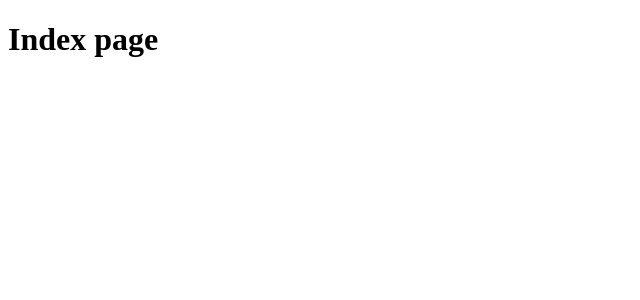
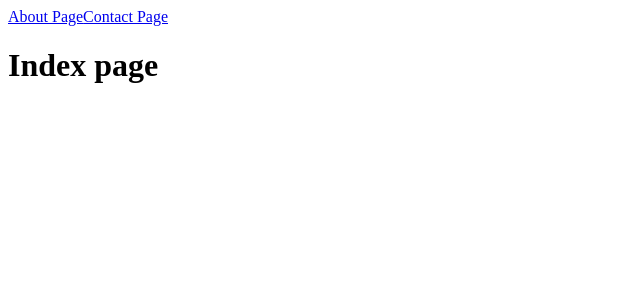
Before and after one commit to imrebartis/nextjs-colt-steele, a Next.js app: page / in a window 1280 px wide. Shown: the top 300 px of the page, without its empty margins (0-640 px from the left). Built offline with nearby package versions, Linux system fonts and the light colour scheme.

Commit message:
Use link component

```diff
--- a/pages/index.js
+++ b/pages/index.js
@@ -1,7 +1,15 @@
+import Link from "next/link";
+
 const Index = () => (
   <div>
+    <Link href="/about">
+      <a>About Page</a>
+    </Link>
+    <Link href="/contact">
+      <a>Contact Page</a>
+    </Link>
     <h1>Index page</h1>
   </div>
-)
+);
 
 export default Index;
```
Also changed, not shown: pages/contact.js (+7 -5 lines).
